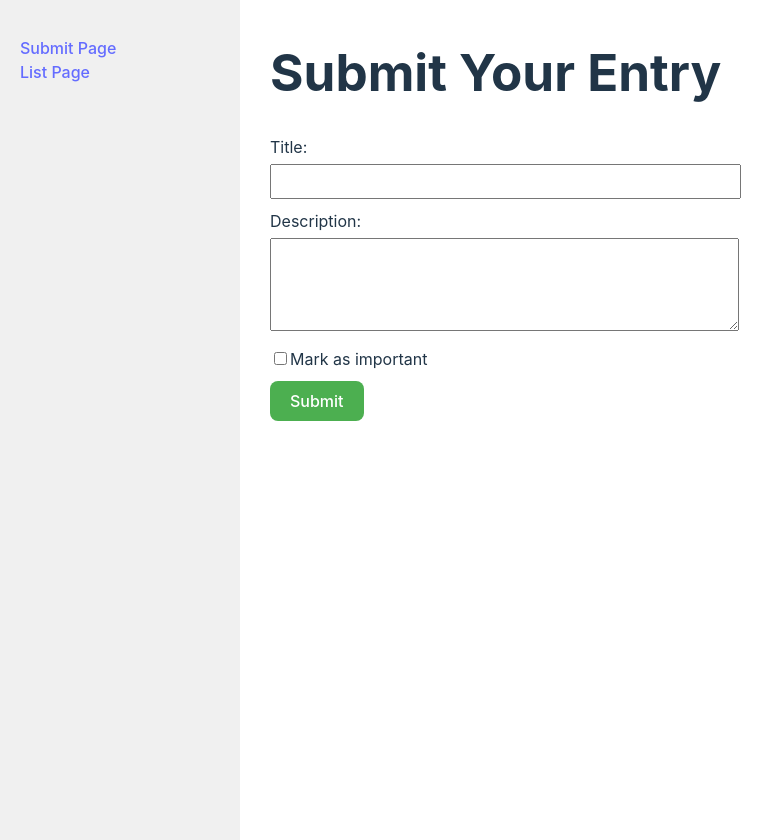
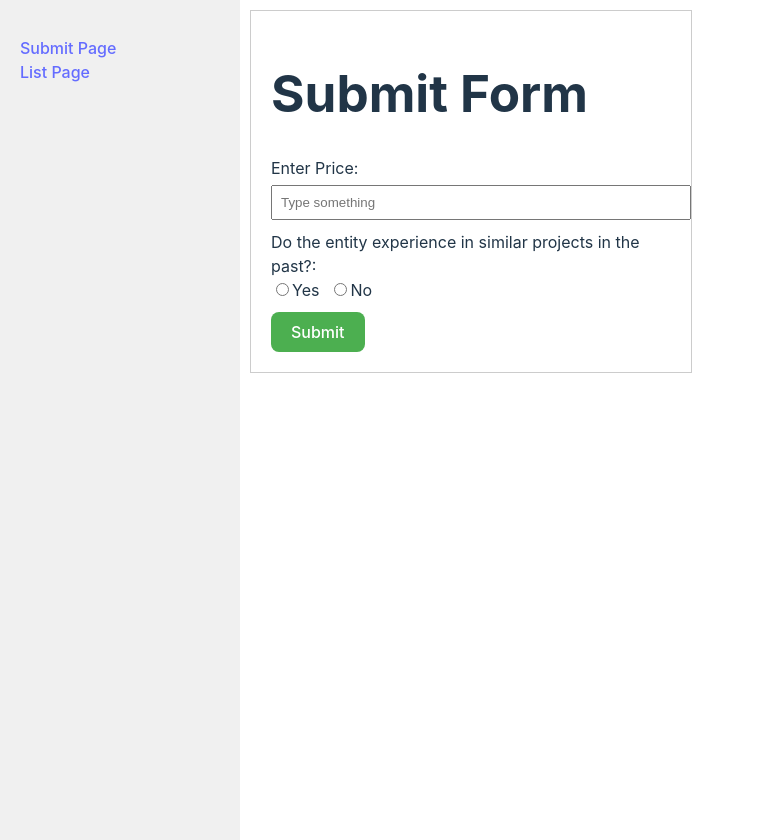
Before and after one commit to Privacy-Lab-Latam-Builders/Aleph-Hackathon-FHEvm-Zama, a React (Vite) app in the folder frontend/: page / in a window 1280 px wide. Shown: the whole page, without its empty margins (0-783 px from the left). Built offline with nearby package versions, Linux system fonts and the light colour scheme.

Commit message:
update submit form with correct fields

```diff
--- a/frontend/src/pages/SubmitPage.tsx
+++ b/frontend/src/pages/SubmitPage.tsx
@@ -1,29 +1,34 @@
 import React, { useState, FormEvent } from 'react';
 
-// Define the form data interface
+// Define the interface for the form data
 interface FormData {
-  title: string;
-  description: string;
-  isImportant: boolean;
+  price: string;
+  isExperience: string;
 }
 
-const SubmitPage: React.FC = () => {
-  // Initialize state with the FormData interface
+const SubmitForm: React.FC = () => {
+  // Initial form data state
   const [formData, setFormData] = useState<FormData>({
-    title: '',
-    description: '',
-    isImportant: false
+    price: '',
+    isExperience: '',
   });
 
-  // State for handling error messages
+  // Error message state
   const [error, setError] = useState<string>('');
 
-  // Handle input changes
-  const handleChange = (e: React.ChangeEvent<HTMLInputElement | HTMLTextAreaElement>) => {
-    const { name, value, type, checked } = e.target;
+  // Handle input text change
+  const handleTextChange = (e: React.ChangeEvent<HTMLInputElement>) => {
     setFormData({
       ...formData,
-      [name]: type === 'checkbox' ? checked : value
+      price: e.target.value,
+    });
+  };
+
+  // Handle radio button change
+  const handleRadioChange = (e: React.ChangeEvent<HTMLInputElement>) => {
+    setFormData({
+      ...formData,
+      isExperience: e.target.value,
     });
   };
 
@@ -32,8 +37,8 @@ const SubmitPage: React.FC = () => {
     e.preventDefault();
 
     // Basic validation
-    if (!formData.title || !formData.description) {
-      setError('Please fill in all fields.');
+    if (!formData.price || !formData.isExperience) {
+      setError('All fields are required!');
       return;
     }
 
@@ -41,62 +46,79 @@ const SubmitPage: React.FC = () => {
     alert('Form submitted successfully!');
     console.log(formData);
 
-    // Clear form
+    // Reset form fields after submission
     setFormData({
-      title: '',
-      description: '',
-      isImportant: false
+      price: '',
+      isExperience: '',
     });
   };
 
   return (
-    <div style={{ margin: '20px' }}>
-      <h1>Submit Your Entry</h1>
-      <form onSubmit={handleSubmit} style={{ margin: '20px 0' }}>
+    <div style={{ maxWidth: '400px', margin: '0 auto', padding: '20px', border: '1px solid #ccc' }}>
+      <h1>Submit Form</h1>
+      <form onSubmit={handleSubmit}>
+        {/* Text input field */}
         <div style={{ marginBottom: '10px' }}>
-          <label htmlFor="title" style={{ display: 'block', marginBottom: '5px' }}>Title:</label>
+          <label htmlFor="price">Enter Price:</label>
           <input
             type="text"
-            id="title"
-            name="title"
-            value={formData.title}
-            onChange={handleChange}
-            style={{ width: '100%', padding: '8px' }}
+            id="price"
+            name="price"
+            value={formData.price}
+            onChange={handleTextChange}
+            placeholder="Type something"
+            style={{ width: '100%', padding: '8px', marginTop: '5px' }}
           />
         </div>
 
+        {/* Radio button options */}
         <div style={{ marginBottom: '10px' }}>
-          <label htmlFor="description" style={{ display: 'block', marginBottom: '5px' }}>Description:</label>
-          <textarea
-            id="description"
-            name="description"
-            value={formData.description}
-            onChange={handleChange}
-            rows={5}
-            style={{ width: '100%', padding: '8px' }}
-          />
+          <label>Do the entity experience in similar projects in the past?:</label>
+          <div>
+            <label style={{ marginRight: '10px' }}>
+              <input
+                type="radio"
+                name="option"
+                value="Yes"
+                checked={formData.isExperience === 'Yes'}
+                onChange={handleRadioChange}
+              />
+              Yes
+            </label>
+            <label style={{ marginRight: '10px' }}>
+              <input
+                type="radio"
+                name="option"
+                value="No"
+                checked={formData.isExperience === 'No'}
+                onChange={handleRadioChange}
+              />
+              No
+            </label>
+          </div>
         </div>
 
-        <div style={{ marginBottom: '10px' }}>
-          <label>
-            <input
-              type="checkbox"
-              name="isImportant"
-              checked={formData.isImportant}
-              onChange={handleChange}
-            />
-            Mark as important
-          </label>
-        </div>
-
+        {/* Error message */}
         {error && <p style={{ color: 'red' }}>{error}</p>}
 
-        <button type="submit" style={{ padding: '10px 20px', backgroundColor: '#4CAF50', color: 'white', border: 'none', cursor: 'pointer' }}>
-          Submit
-        </button>
+        {/* Submit button */}
+        <div>
+          <button
+            type="submit"
+            style={{
+              padding: '10px 20px',
+              backgroundColor: '#4CAF50',
+              color: '#fff',
+              border: 'none',
+              cursor: 'pointer',
+            }}
+          >
+            Submit
+          </button>
+        </div>
       </form>
     </div>
   );
 };
 
-export default SubmitPage;
+export default SubmitForm;
```
